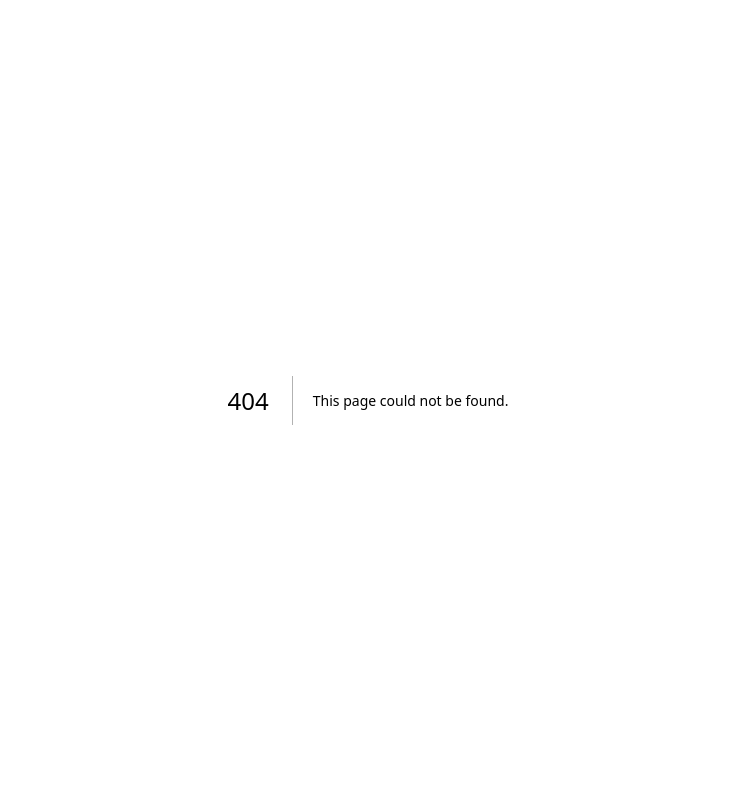
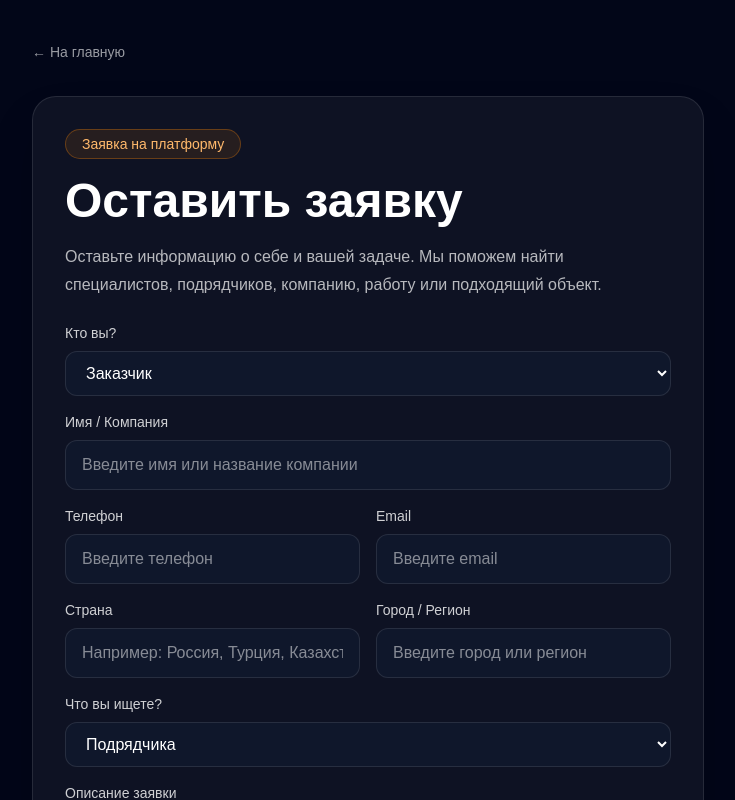
Before and after one commit to spasatel112233-svg/stroikontur, a Next.js app: page /request in a window 1280 px wide. Before the commit this address had no page. Shown: the top 800 px of the page, without its empty margins (272-1007 px from the left). Built offline with nearby package versions, Linux system fonts and the light colour scheme.

Commit message:
Create page.tsx

```diff
--- /dev/null
+++ b/app/request/page.tsx
@@ -0,0 +1,120 @@
+export default function RequestPage() {
+  return (
+    <main className="min-h-screen bg-slate-950 text-white">
+      <div className="mx-auto max-w-3xl px-6 py-10 md:px-10 lg:px-12">
+        <div className="mb-8">
+          <a href="/" className="text-sm text-white/60 transition hover:text-white">
+            ← На главную
+          </a>
+        </div>
+
+        <div className="rounded-3xl border border-white/10 bg-white/5 p-6 shadow-2xl md:p-8">
+          <div className="mb-6">
+            <div className="mb-3 inline-flex rounded-full border border-orange-400/30 bg-orange-400/10 px-4 py-1 text-sm text-orange-300">
+              Заявка на платформу
+            </div>
+            <h1 className="text-3xl font-bold leading-tight md:text-5xl">
+              Оставить заявку
+            </h1>
+            <p className="mt-3 max-w-2xl text-sm leading-7 text-white/70 md:text-base">
+              Оставьте информацию о себе и вашей задаче. Мы поможем найти
+              специалистов, подрядчиков, компанию, работу или подходящий объект.
+            </p>
+          </div>
+
+          <form className="grid gap-4">
+            <div>
+              <label className="mb-2 block text-sm text-white/80">Кто вы?</label>
+              <select className="w-full rounded-xl border border-white/10 bg-slate-900 px-4 py-3 text-white outline-none transition focus:border-orange-400">
+                <option>Заказчик</option>
+                <option>Подрядчик</option>
+                <option>Специалист</option>
+                <option>Компания</option>
+                <option>Ищу работу</option>
+              </select>
+            </div>
+
+            <div>
+              <label className="mb-2 block text-sm text-white/80">Имя / Компания</label>
+              <input
+                type="text"
+                placeholder="Введите имя или название компании"
+                className="w-full rounded-xl border border-white/10 bg-slate-900 px-4 py-3 text-white outline-none transition focus:border-orange-400"
+              />
+            </div>
+
+            <div className="grid gap-4 md:grid-cols-2">
+              <div>
+                <label className="mb-2 block text-sm text-white/80">Телефон</label>
+                <input
+                  type="text"
+                  placeholder="Введите телефон"
+                  className="w-full rounded-xl border border-white/10 bg-slate-900 px-4 py-3 text-white outline-none transition focus:border-orange-400"
+                />
+              </div>
+
+              <div>
+                <label className="mb-2 block text-sm text-white/80">Email</label>
+                <input
+                  type="email"
+                  placeholder="Введите email"
+                  className="w-full rounded-xl border border-white/10 bg-slate-900 px-4 py-3 text-white outline-none transition focus:border-orange-400"
+                />
+              </div>
+            </div>
+
+            <div className="grid gap-4 md:grid-cols-2">
+              <div>
+                <label className="mb-2 block text-sm text-white/80">Страна</label>
+                <input
+                  type="text"
+                  placeholder="Например: Россия, Турция, Казахстан"
+                  className="w-full rounded-xl border border-white/10 bg-slate-900 px-4 py-3 text-white outline-none transition focus:border-orange-400"
+                />
+              </div>
+
+              <div>
+                <label className="mb-2 block text-sm text-white/80">Город / Регион</label>
+                <input
+                  type="text"
+                  placeholder="Введите город или регион"
+                  className="w-full rounded-xl border border-white/10 bg-slate-900 px-4 py-3 text-white outline-none transition focus:border-orange-400"
+                />
+              </div>
+            </div>
+
+            <div>
+              <label className="mb-2 block text-sm text-white/80">Что вы ищете?</label>
+              <select className="w-full rounded-xl border border-white/10 bg-slate-900 px-4 py-3 text-white outline-none transition focus:border-orange-400">
+<option>Подрядчика</option>
+                <option>Специалистов</option>
+                <option>Компанию</option>
+                <option>Работу</option>
+                <option>Объект / заказ</option>
+                <option>Тендер</option>
+              </select>
+            </div>
+
+            <div>
+              <label className="mb-2 block text-sm text-white/80">Описание заявки</label>
+              <textarea
+                rows={6}
+                placeholder="Опишите подробно, кого или что вы ищете"
+                className="w-full rounded-xl border border-white/10 bg-slate-900 px-4 py-3 text-white outline-none transition focus:border-orange-400"
+              />
+            </div>
+
+            <div className="pt-2">
+              <button
+                type="submit"
+                className="w-full rounded-xl bg-orange-500 px-5 py-3 text-sm font-semibold text-white transition hover:bg-orange-400 md:w-auto"
+              >
+                Отправить заявку
+              </button>
+            </div>
+          </form>
+        </div>
+      </div>
+    </main>
+  );
+}
```
